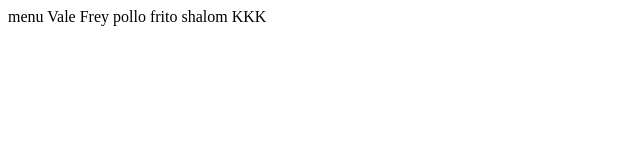
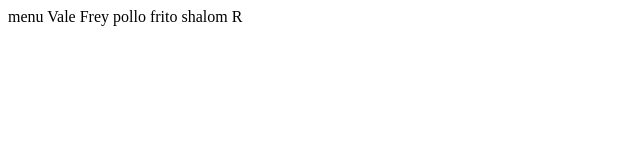
Before and after one commit to Freyzer24/NavasoftProyectoPrueba, a plain HTML site: page menu.html in a window 1280 px wide. Shown: the full height of the page, 0-640 px from the left. Drawn offline with Linux system fonts and the light colour scheme.

Commit message:
Update menu.html

```diff
--- a/menu.html
+++ b/menu.html
@@ -9,6 +9,6 @@
     menu Vale Frey
     pollo frito
     shalom
-    KKK
+    R
 </body>
 </html>
```
